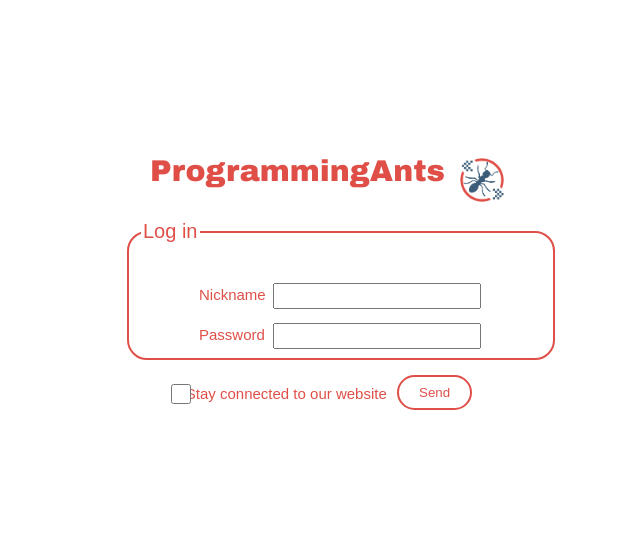
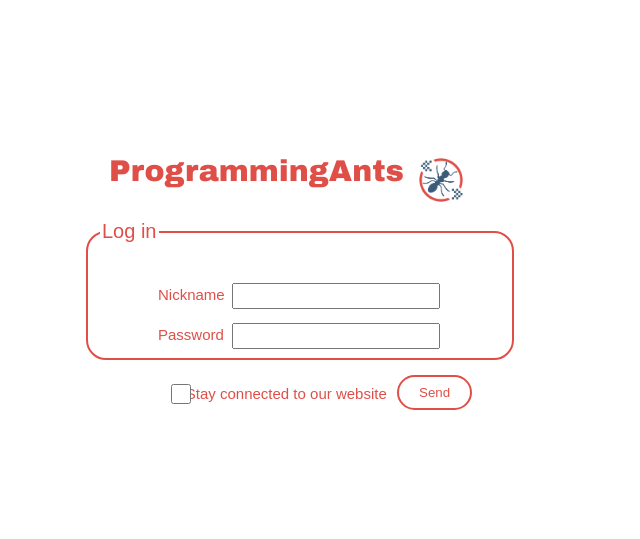
Before and after one commit to LaFourmiProgrammeuse/ProgressProject, a PHP site: page /html/Login_page.html in a window 1280 px wide. Shown: the top 539 px of the page, without its empty margins (339-979 px from the left). Run offline with PHP 8.4, Linux system fonts and the light colour scheme.

Commit message:
03/06/2018

```diff
--- a/ProgrammingAnts/css/login_page.css
+++ b/ProgrammingAnts/css/login_page.css
@@ -25,7 +25,10 @@ body {
 		display: flex;
 		margin-top: 140px;
 		height: 400px;
-		margin-left: 32.5%;	}
+		width: 530px;
+		margin-left: auto;
+		margin-right: auto;
+	}
 
 		.programming_ants_logo {
             position: absolute;
```
